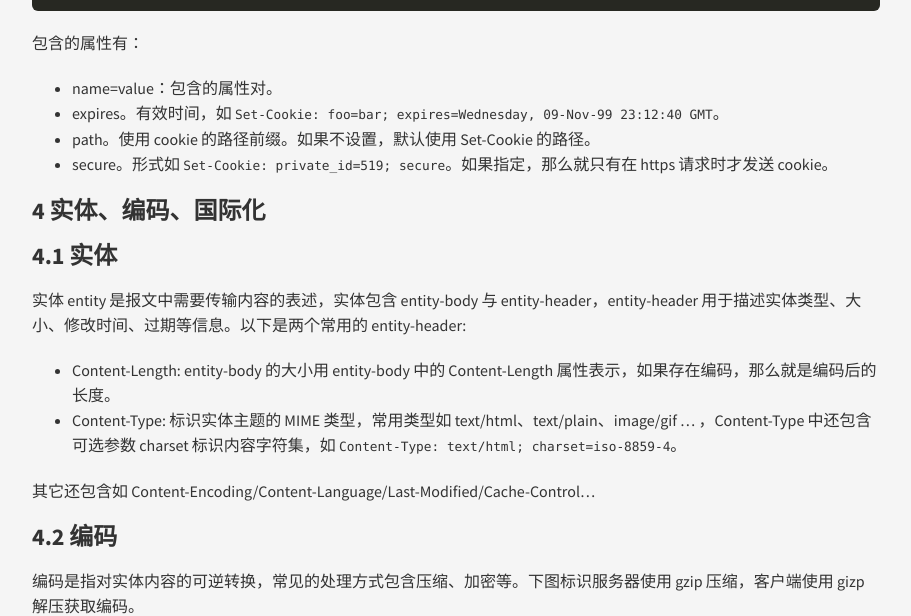
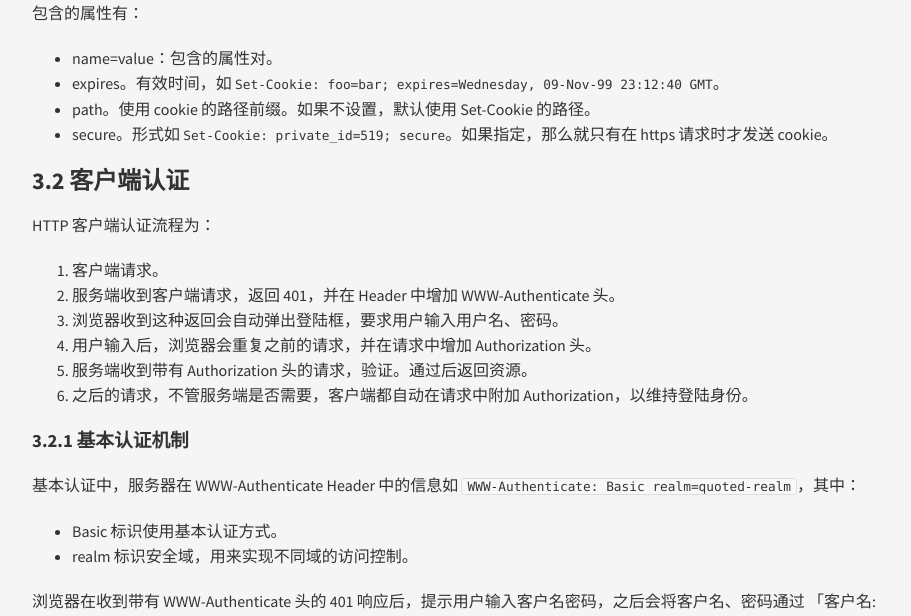
Before and after one commit to younghz/younghz.github.io, a Jekyll site: the page built from _posts/2018-12-02-http.md, in a window 1280 px wide and 1400 px high, scrolled down 7209 px. Shown: the top 616 px of the window, without its empty margins (184-1095 px from the left). Built offline with Jekyll 4.4.1, drawn with Linux system fonts in a browser that asks for light colours; nearby versions of some CDN libraries; some of the changed text lies outside the part shown; grey boxes are pictures that could not be loaded.

Commit message:
Update 'HTTP'

```diff
--- a/_posts/2018-12-02-http.md
+++ b/_posts/2018-12-02-http.md
@@ -213,6 +207,68 @@ Cookie: name1=value1 [; name2=value2] ...
 * path。使用 cookie 的路径前缀。如果不设置，默认使用 Set-Cookie 的路径。
 * secure。形式如 `Set-Cookie: private_id=519; secure`。如果指定，那么就只有在 https 请求时才发送 cookie。
 
+## 3.2 客户端认证
+
+HTTP 客户端认证流程为：
+
+1. 客户端请求。
+2. 服务端收到客户端请求，返回 401，并在 Header 中增加 WWW-Authenticate 头。
+3. 浏览器收到这种返回会自动弹出登陆框，要求用户输入用户名、密码。
+4. 用户输入后，浏览器会重复之前的请求，并在请求中增加 Authorization 头。
+5. 服务端收到带有 Authorization 头的请求，验证。通过后返回资源。
+6. 之后的请求，不管服务端是否需要，客户端都自动在请求中附加 Authorization，以维持登陆身份。
+
+### 3.2.1 基本认证机制
+
+基本认证中，服务器在 WWW-Authenticate Header 中的信息如 `WWW-Authenticate: Basic realm=quoted-realm`，其中：
+
+* Basic 标识使用基本认证方式。
+* realm 标识安全域，用来实现不同域的访问控制。
+
+浏览器在收到带有 WWW-Authenticate 头的 401 响应后，提示用户输入客户名密码，之后会将客户名、密码通过 「客户名:密码」形式组合起来，然后使用 [Base64](https://zh.wikipedia.org/wiki/Base64) 编码，最终在 Header 中增加 `Authorization: Basic base64-username-and-password` 头继续请求。
+
+__基本认证缺陷：__
+
+* Base64 编码可以很简单的解码，从而获得客户端账号密码。
+* 即使不解码，也可以获取 Authorization 头，然后重放请求，不使用原始密码从服务器获取资源。
+* 可以通过伪造服务端形式骗取客户端账号密码。
+
+所以这种认证方式适用于需要保护隐私但是又不是非常必要的环境中。
+
+### 3.2.2 摘要认证机制
+
+摘要认证较基本认证的改进点：
+
+* 永远不会以明文方式在网络上发送密码。
+* 可以防止恶意用户捕获并重放认证的握手过程。
+* 可以有选择地防止对报文内容的篡改。
+* 防范其他几种常见的攻击方式。
+
+HTTP 设计者曾在 RFC 2617 中建议: "在可行的情况下应该将目前在用的所有使用 基本认证的服务，尽快地转换为摘要认证方式。"
+
+针对第一点「明文密码」的问题，摘要认证是将密码使用摘要函数编码，然后传递摘要后的结果。由于摘要是单项函数，所以即使获取到传输的摘要结果也并不能获取密码。常见的摘要算法如 MD5，将任意长度信息转换为 128 bit 结果。
+
+针对第二点 「重放认证头」的问题，摘要认证使用随机数的方式解决，服务端在响应中会返回客户端使用的摘要算法和随机数，客户端使用这个摘要算法和随机数计算摘要结果。由于这个摘要结果只针对当前的随机数有效，所以可以使用经常变化的随机数解决请求重放的问题。
+
+一下是摘要认证的流程：
+
+<p style="text-align:center">
+<img src="../resource/http/digest_auth.jpg"  width="600"/>
+</p>
+
+其中的几个关键概念：
+
+* qop: 摘要算法
+* nonce: 随机数
+* cnonce: 双向认证时，客户端随机数
+* response: 摘要结果
+* rspauth: 服务端返回给客户端摘要
+
+### 3.3 HTTPS
+
+HTTPS 是最安全的 HTTP 形式。
+
+
 # 4 实体、编码、国际化
 
 ## 4.1 实体
@@ -229,7 +285,7 @@ Cookie: name1=value1 [; name2=value2] ...
 编码是指对实体内容的可逆转换，常见的处理方式包含压缩、加密等。下图标识服务器使用 gzip 压缩，客户端使用 gizp 解压获取编码。
 
 <p style="text-align:center">
-<img src="../resource/http/http_encode.jpg"  width="600"/>
+<img src="../resource/http/http-encode.jpg"  width="600"/>
 </p>
 
 其中的 `Content-Encoding: gzip` 为编码形式，除了 gzip 外，其它常见的编码如 zlib 格式的 deflate、Unix 文件压缩格式的 compress 等。
```
Also changed, not shown: other parts of _posts/2018-12-02-http.md (+1 -7 lines), resource/http/digest_auth.jpg (added).
